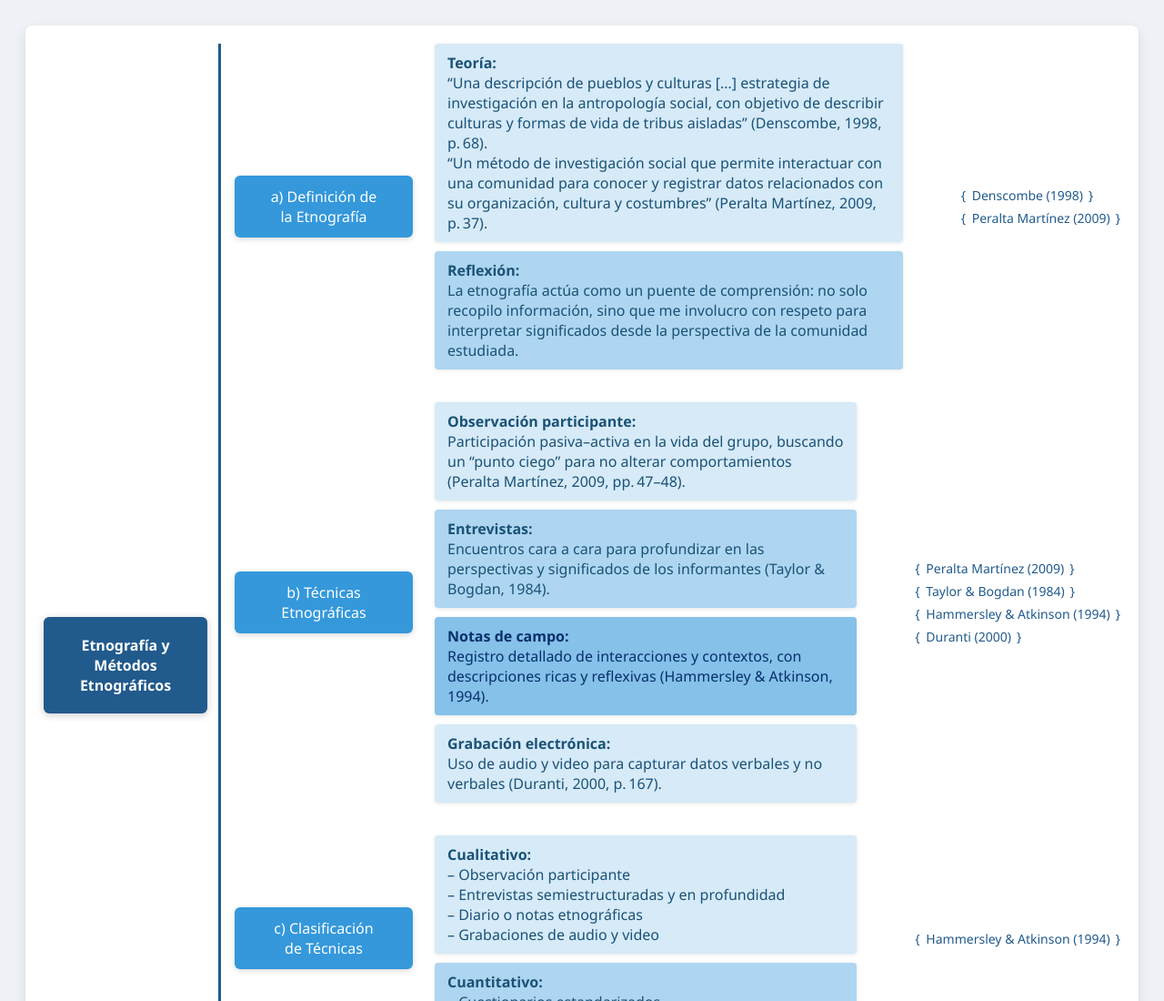
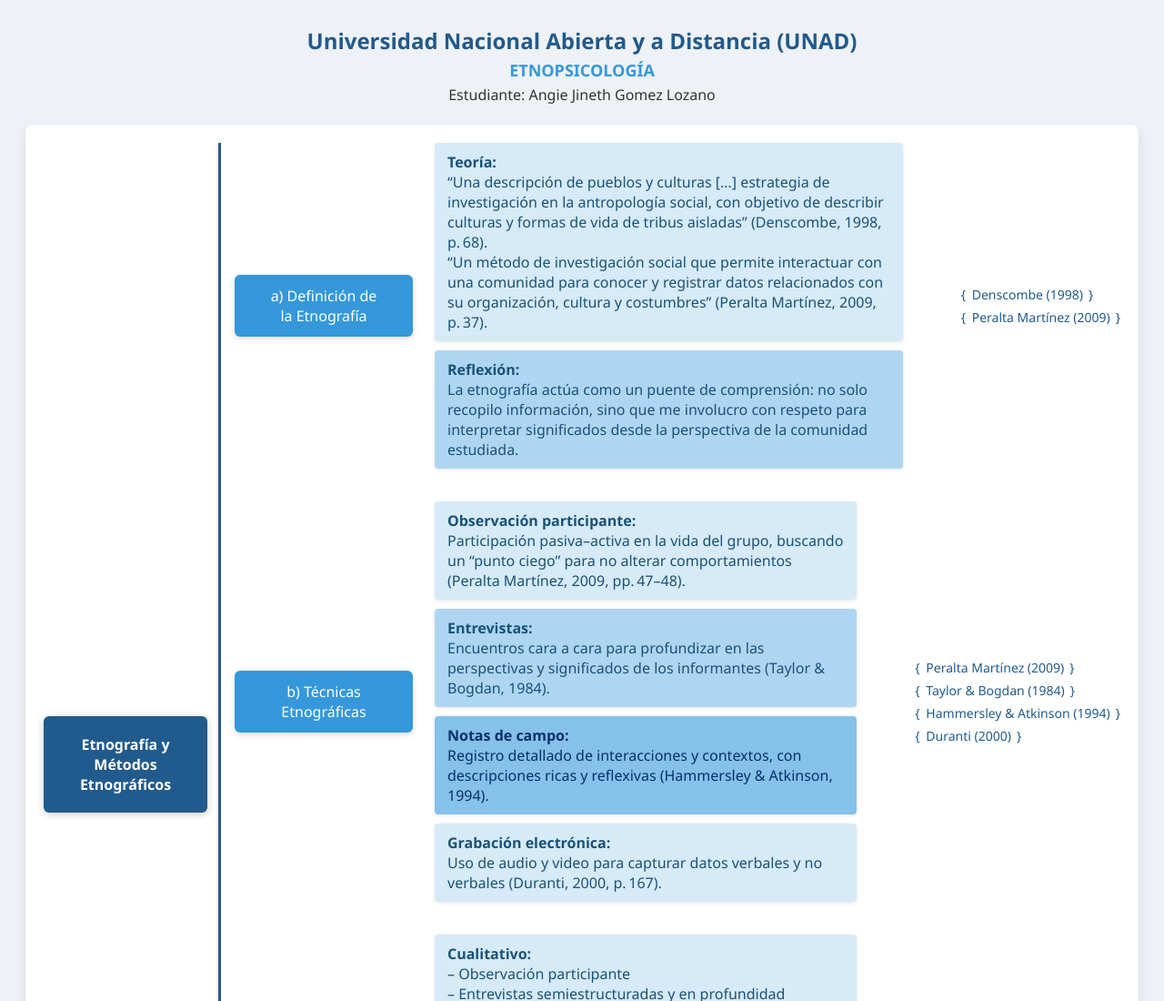
Before and after one commit to EstudianteUnad8/Etnografia-y-Metodos-Etnograficos-cuadro-Sinoptico, a plain HTML site: page index.html in a window 1280 px wide. Shown: the top 1100 px of the page at 91% size. Drawn offline with nearby package versions, Linux system fonts and the light colour scheme.

Commit message:
Update index.html

```diff
--- a/index.html
+++ b/index.html
@@ -13,9 +13,28 @@
       flex-direction: column;
       align-items: center;
     }
+    .header {
+      text-align: center;
+      margin-bottom: 20px;
+    }
+    .header h1 {
+      margin: 0;
+      font-size: 24px;
+      color: #215a8c;
+    }
+    .header h2 {
+      margin: 4px 0;
+      font-size: 18px;
+      color: #3498db;
+    }
+    .header p {
+      margin: 2px 0;
+      font-size: 16px;
+      color: #333;
+    }
     .sinoptico {
       display: flex;
-      align-items: center; /* centrar verticalmente todos los elementos */
+      align-items: center;
       background: #fff;
       padding: 20px;
       border-radius: 8px;
@@ -52,13 +71,13 @@
     }
     .elemento {
       display: flex;
-      align-items: center; /* centrar verticalmente */
+      align-items: center;
       gap: 24px;
     }
     .principal {
       display: flex;
-      align-items: center; /* centrar vertical palabra */
-      justify-content: center; /* centrar horizontal */
+      align-items: center;
+      justify-content: center;
       text-align: center;
       background: #3498db;
       color: #fff;
@@ -124,6 +143,11 @@
   </style>
 </head>
 <body>
+  <div class="header">
+    <h1>Universidad Nacional Abierta y a Distancia (UNAD)</h1>
+    <h2>ETNOPSICOLOGÍA</h2>
+    <p>Estudiante: Angie Jineth Gomez Lozano</p>
+  </div>
   <div class="sinoptico" id="miSinoptico">
     <div class="tema">Etnografía y Métodos<br>Etnográficos</div>
     <div class="estructura">
```
